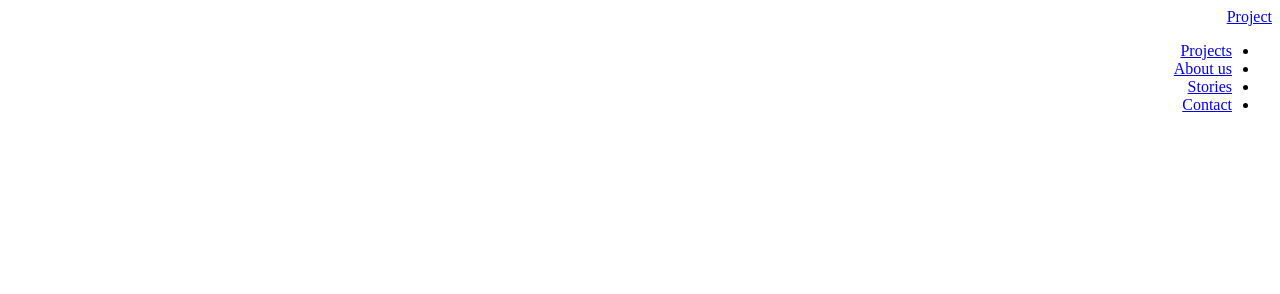
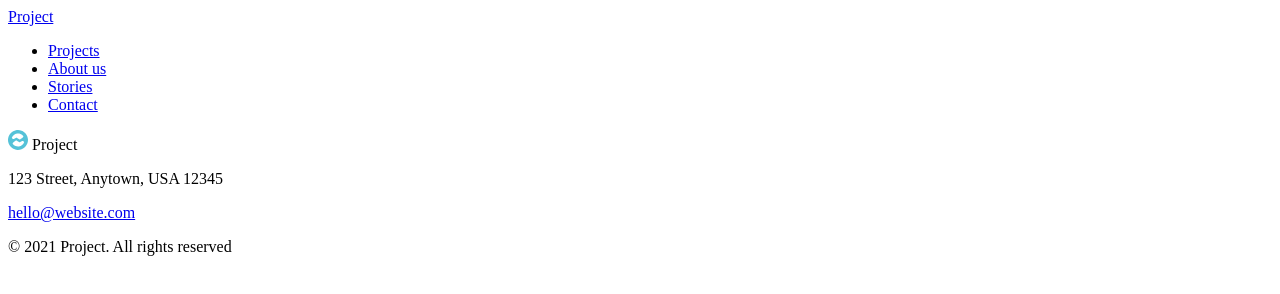
Before and after one commit to giraldiego/HTML-Essentials-HomeTask, a plain HTML site: page index.html in a window 1280 px wide. Drawn offline with Linux system fonts and the light colour scheme.

Commit message:
Add footer, fix text direction, add small logo

```diff
--- a/index.html
+++ b/index.html
@@ -1,10 +1,12 @@
-<html lang="en" dir="rtl">
+<html lang="en" dir="ltr">
+
 <head>
     <meta charset="UTF-8">
     <meta http-equiv="X-UA-Compatible" content="IE=edge">
     <meta name="viewport" content="width=device-width, initial-scale=1.0">
     <title>HTML-Essentials-HomeTask</title>
 </head>
+
 <body>
     <header>
         <nav role="navigation" aria-label="main-menu">
@@ -23,8 +25,17 @@
     </main>
 
     <footer>
-
+        <div>
+            <div>
+                <img src="assets/logo_small.svg" alt="small project logo">
+                Project
+            </div>
+            <p>123 Street, Anytown, USA 12345</p>
+            <p><a href="#">hello@website.com</a></p>
+        </div>
+        <p>© 2021 Project. All rights reserved</p>
     </footer>
 
 </body>
+
 </html>
```
Also changed, not shown: assets/logo.svg (added), assets/logo_small.svg (added).
